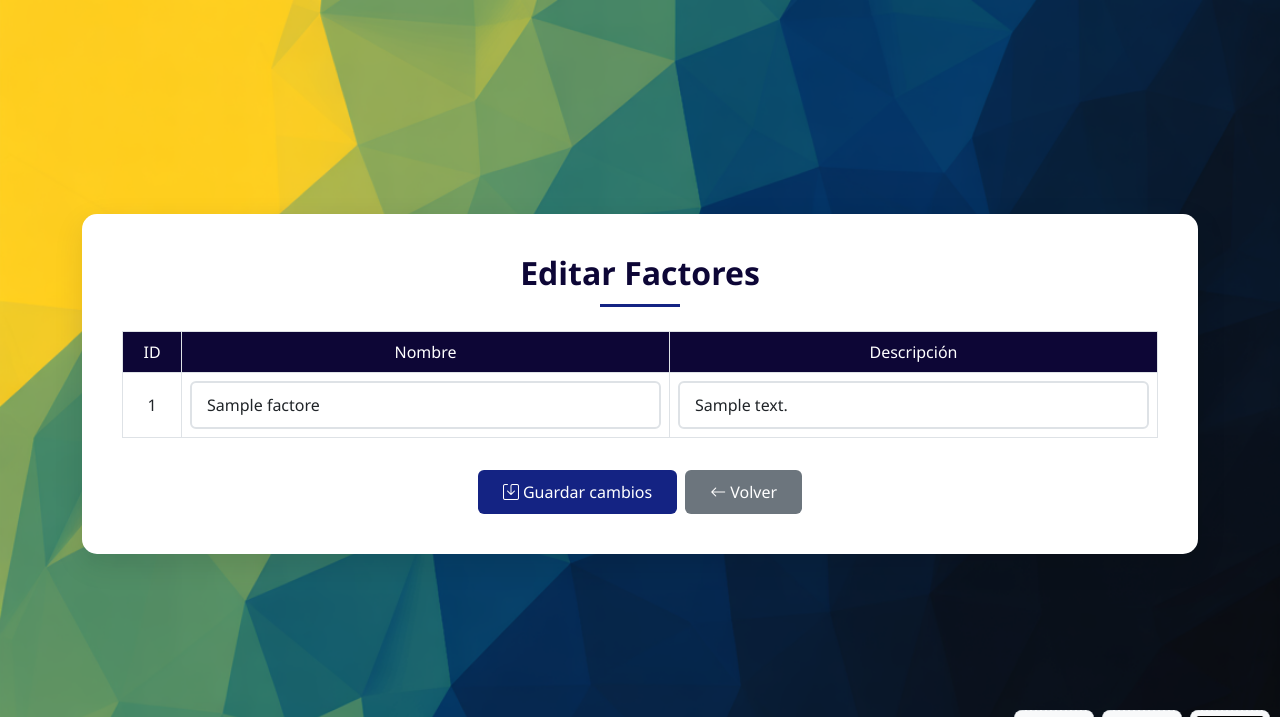
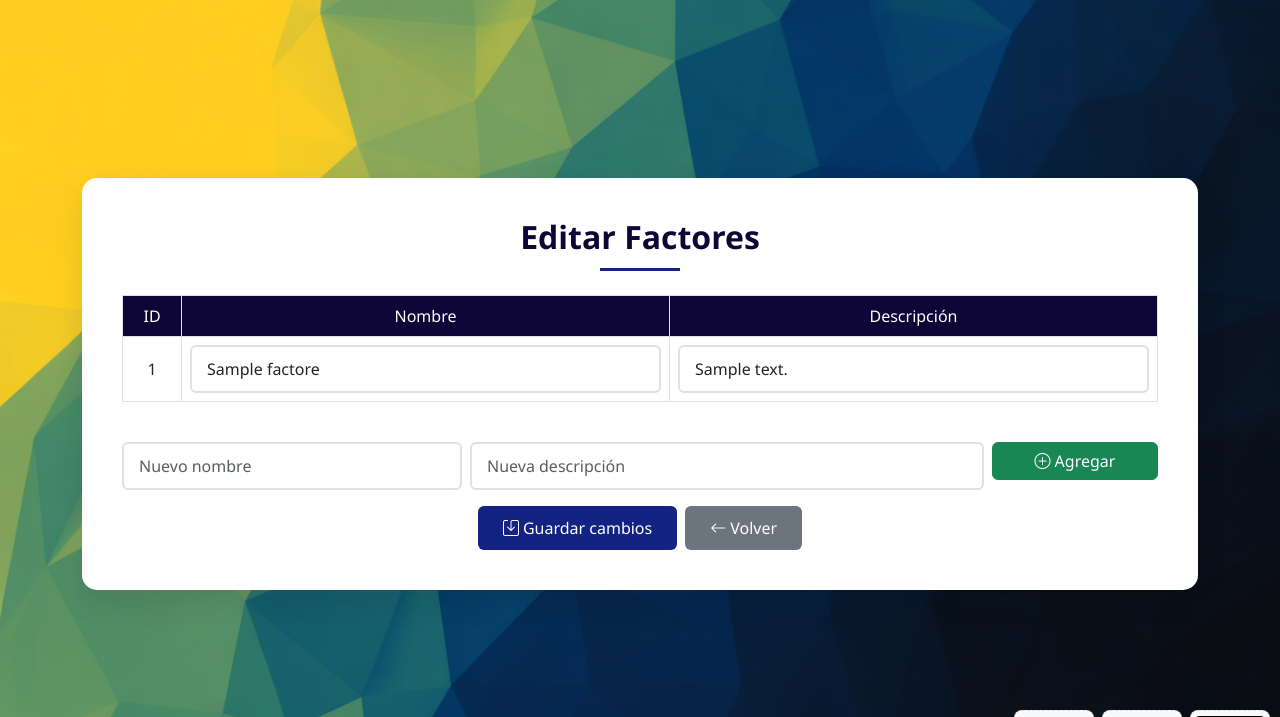
Before and after one commit to CarlosMelendezMejia/FORMULARIO_MULTICRITERIO, a Flask app: template templates/admin_factores.html in a window 1280 px wide. Shown: the top 717 px of the page. Run offline with Flask 3, Linux system fonts and the light colour scheme; the template is opened without the code that fills it: most values are stand-ins (such as "Sample title", 1, 10 or a date in 2020).

Commit message:
Allow dynamic factor updates and insertion

```diff
--- a/app.py
+++ b/app.py
@@ -464,23 +464,36 @@ def administrar_factores():
         return redirect(url_for("admin_login"))
 
     get_db()
+    g.cursor.execute("SELECT * FROM factor ORDER BY id")
+    factores = g.cursor.fetchall()
 
     if request.method == "POST":
-        datos = []
-        for i in range(1, 11):
-            nombre = request.form.get(f"nombre_{i}")
-            descripcion = request.form.get(f"descripcion_{i}")
-            datos.append((nombre, descripcion, i))
-        g.cursor.executemany(
-            "UPDATE factor SET nombre=%s, descripcion=%s WHERE id=%s", datos
-        )
-        g.conn.commit()
+        # Actualizar los factores existentes
+        for f in factores:
+            nombre = request.form.get(f"nombre_{f['id']}")
+            descripcion = request.form.get(f"descripcion_{f['id']}")
+            g.cursor.execute(
+                "UPDATE factor SET nombre=%s, descripcion=%s WHERE id=%s",
+                (nombre, descripcion, f["id"]),
+            )
+            g.conn.commit()
+            invalidate_factores_cache()
+
+        # Insertar un nuevo factor si se proporcionan los campos
+        nuevo_nombre = request.form.get("nuevo_nombre")
+        nuevo_descripcion = request.form.get("nuevo_descripcion")
+        if nuevo_nombre and nuevo_descripcion:
+            g.cursor.execute(
+                "INSERT INTO factor (nombre, descripcion) VALUES (%s, %s)",
+                (nuevo_nombre, nuevo_descripcion),
+            )
+            g.conn.commit()
+            invalidate_factores_cache()
+            flash("Nuevo factor agregado correctamente.")
+
         flash("Factores actualizados correctamente.")
-        invalidate_factores_cache()
         return redirect(url_for("administrar_factores"))
 
-    g.cursor.execute("SELECT * FROM factor ORDER BY id")
-    factores = g.cursor.fetchall()
     return render_template("admin_factores.html", factores=factores)
 
 
--- a/templates/admin_factores.html
+++ b/templates/admin_factores.html
@@ -54,6 +54,19 @@
                         </tbody>
                     </table>
                 </div>
+                <div class="row g-2 mt-3">
+                    <div class="col-md-4">
+                        <input type="text" name="nuevo_nombre" class="form-control" placeholder="Nuevo nombre">
+                    </div>
+                    <div class="col-md-6">
+                        <input type="text" name="nuevo_descripcion" class="form-control" placeholder="Nueva descripción">
+                    </div>
+                    <div class="col-md-2">
+                        <button type="submit" class="btn btn-success w-100">
+                            <i class="bi bi-plus-circle me-1"></i>Agregar
+                        </button>
+                    </div>
+                </div>
                   <div class="d-flex justify-content-center gap-2 mt-3">
                       <button type="submit" class="btn btn-primary">
                           <i class="bi bi-save me-1"></i>Guardar cambios
```
